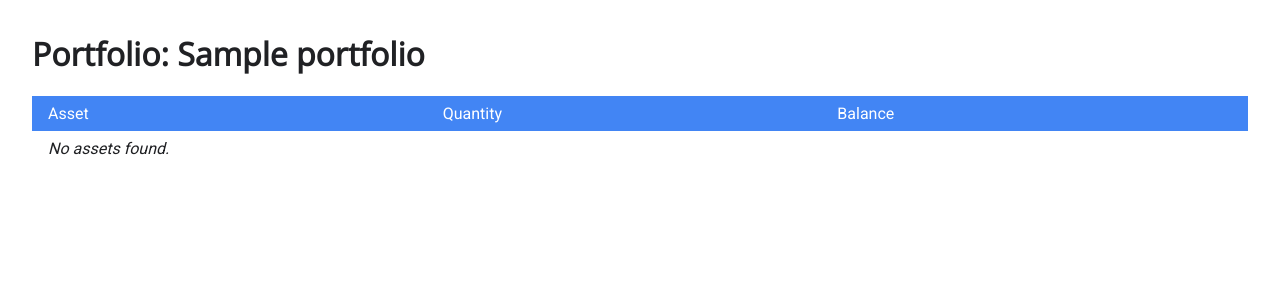
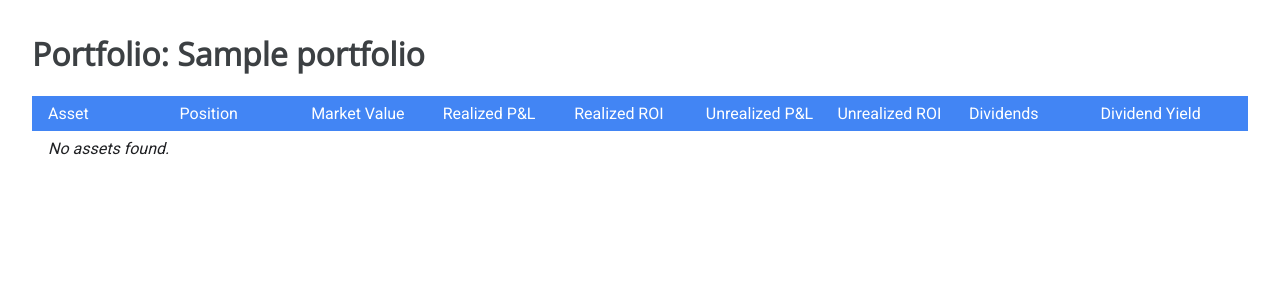
Before and after one commit to nitobuendia/finance-tracker, a Flask app: template templates/views/portfolio.jinja2 in a window 1280 px wide. Shown: the top 300 px of the page. Run offline with Flask 2, Linux system fonts and the light colour scheme; the template is opened without the code that fills it: most values are stand-ins (such as "Sample title", 1, 10 or a date in 2020).

Commit message:
UI changes

```diff
--- a/static/css/main.css
+++ b/static/css/main.css
@@ -25,6 +25,7 @@
 h4,
 h5,
 h6 {
+  color: #3c4043;
   font-family: 'Open Sans', sans-serif;
 }
 
@@ -69,3 +70,9 @@
 .number-negative {
   color: #ea4335;
 }
+
+.subtext {
+  color: #80868B;
+  font-size: 0.8em;
+  margin-top: 0;
+}
--- /dev/null
+++ b/templates/blocks/asset_name.jinja2
@@ -0,0 +1,4 @@
+<a href="/portfolios/{{ portfolio.get_id() }}/assets/{{ asset.get_id() }}/">
+  {{ asset.get_id() }}
+</a>
+<p class="subtext">{{ asset.name }}</p>
--- a/templates/blocks/operations_table.jinja2
+++ b/templates/blocks/operations_table.jinja2
@@ -15,7 +15,9 @@
         {{ operation.timestamp.strftime('%Y-%m-%d %H:%M') }}
       </div>
       <div class="flex-cell" role="cell">
-        {{ operation.managed_asset.name }}
+        {% with portfolio = portfolio, asset = operation.managed_asset %}
+          {% include 'blocks/asset_name.jinja2' %}
+        {% endwith %}
       </div>
       <div class="flex-cell" role="cell">
         {{ operation.operation_type | replace('OperationType.', '') }}
--- a/templates/blocks/positions_table.jinja2
+++ b/templates/blocks/positions_table.jinja2
@@ -1,19 +1,61 @@
+{% import 'base/macros.jinja2' as macros %}
+
 <div class="flex-table" role="table" aria-label="Asset Positions">
 
   <div class="flex-header-row" role="row">
     <div class="flex-cell" role="columnheader">Asset</div>
-    <div class="flex-cell" role="columnheader">Quantity</div>
-    <div class="flex-cell" role="columnheader">Balance</div>
+    <div class="flex-cell" role="columnheader">Position</div>
+    <div class="flex-cell" role="columnheader">Market Value</div>
+    <div class="flex-cell" role="columnheader">Realized P&L</div>
+    <div class="flex-cell" role="columnheader">Realized ROI</div>
+    <div class="flex-cell" role="columnheader">Unrealized P&L</div>
+    <div class="flex-cell" role="columnheader">Unrealized ROI</div>
+    <div class="flex-cell" role="columnheader">Dividends</div>
+    <div class="flex-cell" role="columnheader">Dividend Yield</div>
   </div>
 
   {% for position in positions_list %}
     <div class="flex-row" role="row">
-      <div class="flex-cell" role="cell">{{ position.asset.name }}</div>
+      <div class="flex-cell" role="cell">
+        {% with portfolio = portfolio, asset = position.asset %}
+          {% include 'blocks/asset_name.jinja2' %}
+        {% endwith %}
+      </div>
       <div class="flex-cell" role="cell">
         <span>{{ '{:,.0f}'.format(position.quantity) }}</span>
       </div>
       <div class="flex-cell" role="cell">
-        <span>{{ '{:,.2f}'.format(position.balance) }}</span>
+        <span>{{ '{:,.2f}'.format(position.market_value) }}</span>
+      </div>
+      <div class="flex-cell" role="cell">
+        <span {{ macros.get_number_class(position.realized_pl) }}>
+          {{ '{:,.2f}'.format(position.realized_pl) }}
+        </span>
+      </div>
+      <div class="flex-cell" role="cell">
+        <span {{ macros.get_number_class(position.realized_roi) }}>
+          {{ '{:,.2f}'.format(position.realized_roi * 100) }}%
+        </span>
+      </div>
+      <div class="flex-cell" role="cell">
+        <span {{ macros.get_number_class(position.unrealized_pl) }}>
+          {{ '{:,.2f}'.format(position.unrealized_pl) }}
+        </span>
+      </div>
+      <div class="flex-cell" role="cell">
+        <span {{ macros.get_number_class(position.unrealized_roi) }}>
+          {{ '{:,.2f}'.format(position.unrealized_roi * 100) }}%
+        </span>
+      </div>
+      <div class="flex-cell" role="cell">
+        <span {{ macros.get_number_class(position.dividends) }}>
+          {{ '{:,.2f}'.format(position.dividends) }}
+        </span>
+      </div>
+      <div class="flex-cell" role="cell">
+        <span {{ macros.get_number_class(position.dividend_yield) }}>
+          {{ '{:,.2f}'.format(position.dividend_yield * 100) }}%
+        </span>
       </div>
     </div>
   {% else %}
--- a/templates/views/asset.jinja2
+++ b/templates/views/asset.jinja2
@@ -8,7 +8,7 @@
   {% endwith %}
 
   <h2>History</h1>
-   {% with operations_list = asset_position.operations %}
+   {% with operations_list = asset_operations %}
     {% include 'blocks/operations_table.jinja2' %}
   {% endwith %}
 {% endblock %}
```
